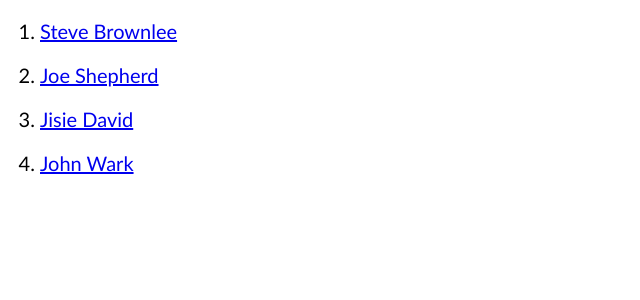
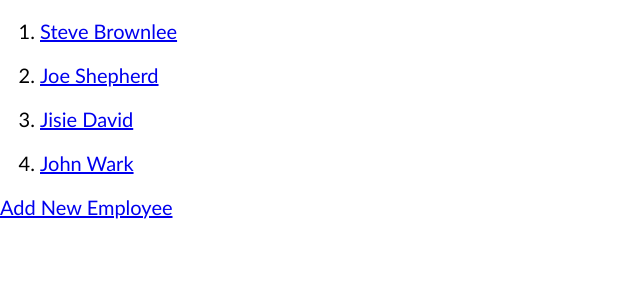
Before and after one commit to nss-cohort-36/bangazon-workforce-mgt-purely-magic, a Django app: template hrapp/templates/employees/employees_list.html in a window 1280 px wide. Shown: the part 149-449 px from the top of the page, without its empty margins (0-640 px from the left). Run offline with Django 3.2, Linux system fonts and the light colour scheme; the template is opened without the code that fills it: values that come from a table or form of the project are taken from there, others are empty; data comes from the database, SQL or seed files in the repository.

Commit message:
added link to add employee form

```diff
--- a/hrapp/templates/employees/employees_list.html
+++ b/hrapp/templates/employees/employees_list.html
@@ -11,4 +11,5 @@
     </li>
 {% endfor %}
 </ol>
+<a href="{% url 'hrapp:employee_form' %}">Add New Employee</a>
 {% endblock content %}
```
